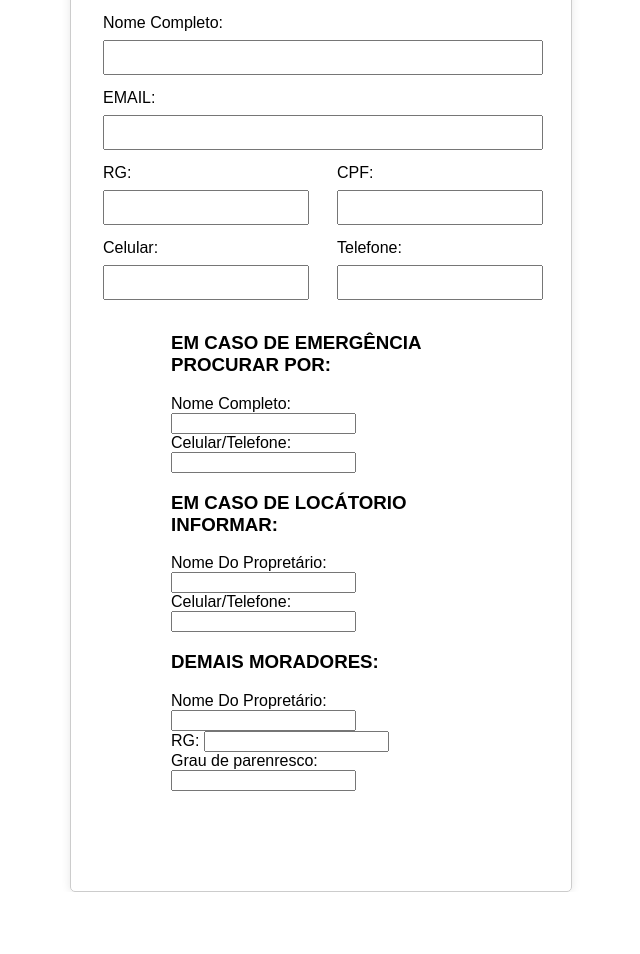
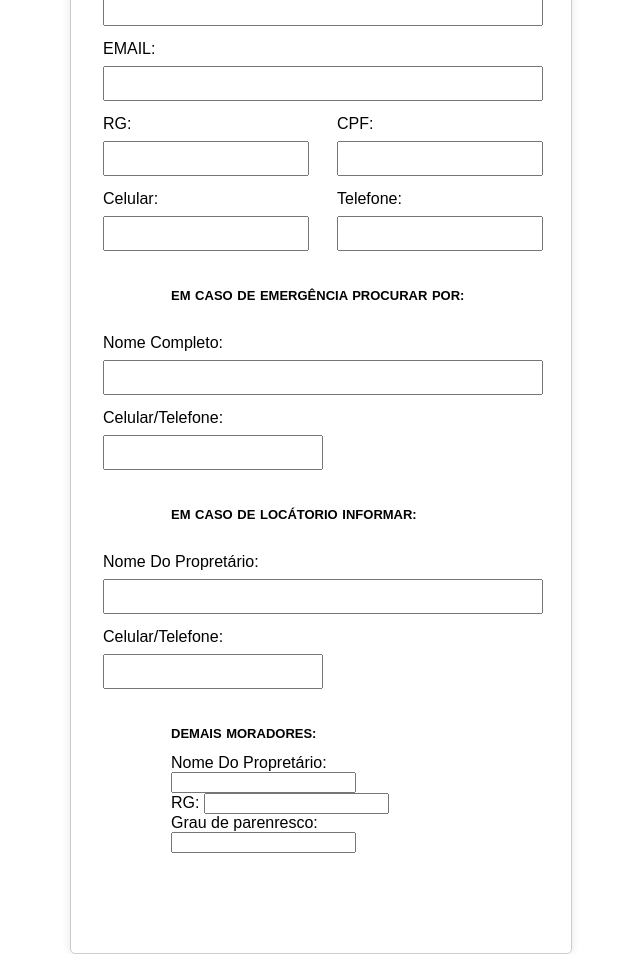
Before and after one commit to Noobcosmauter/Registro, a plain HTML site: page index.html in a window 1280 px wide. Shown: the whole page, without its empty margins (319-959 px from the left). Before the commit the page ends 892 px from the top, so only its background shows below. Drawn offline with Linux system fonts and the light colour scheme.

Commit message:
Update style.css

```diff
--- a/style.css
+++ b/style.css
@@ -19,7 +19,7 @@ body {
   font-size: 30px;
   font-family: 'Franklin Gothic Medium', 'Arial Narrow', Arial, sans-serif;
   color:black;
-  margin-top: -20%;
+  margin-top: -16%;
   margin-left: 34%;
 }
 
@@ -130,6 +130,72 @@ body {
   box-sizing: border-box;
 }
 
+/*--------EMERGÊNCIA--------*/
+
+.emergencia{
+  font-size: 13px;
+  margin-top: 8%;
+  word-spacing: 1px;
+}
+
+.nomeEmerContainer{
+  padding: 1px;
+  margin-top: 10%;
+  margin-left: -23%;
+}
+  .nomeEmer {
+    display: block;
+    margin-bottom: 8px;
+  }
+  .emerCompleto {
+    width: 120%;
+    padding: 8px;
+    margin-bottom: 12px;
+    box-sizing: border-box;
+  }
+
+/*--------CELULAR/TELEFONE--------*/
+.celuTeleContainer{
+    padding: 1px;
+    margin-top: 0%;
+    margin-left: -23%;
+  }
+.CelularTelefone {
+    display: block;
+    margin-bottom: 8px;
+  }
+.celularTelefoneCompleto {
+    width: 60%;
+    padding: 8px;
+    margin-bottom: 12px;
+    box-sizing: border-box;
+  }
+
+/*--------LOCATÓRIO--------*/
+
+.locatorioAviso{
+  font-size: 13px;
+  margin-top: 8%;
+  word-spacing: 1px;
+}
+
+.LocatorioContainer{
+  padding: 1px;
+  margin-top: 10%;
+  margin-left: -23%;
+}
+  .PropeNome {
+    display: block;
+    margin-bottom: 8px;
+  }
+  .FonePrope {
+    width: 120%;
+    padding: 8px;
+    margin-bottom: 12px;
+    box-sizing: border-box;
+  }
+
+
 
 
   button {
```
